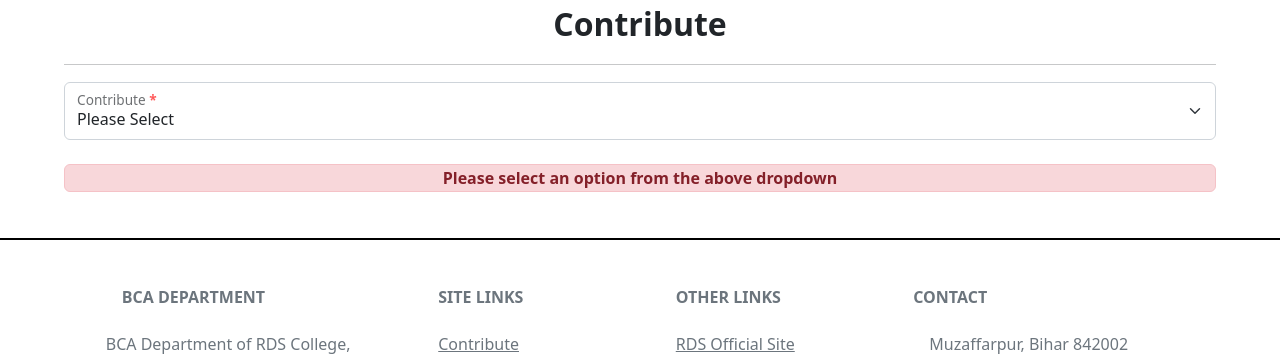
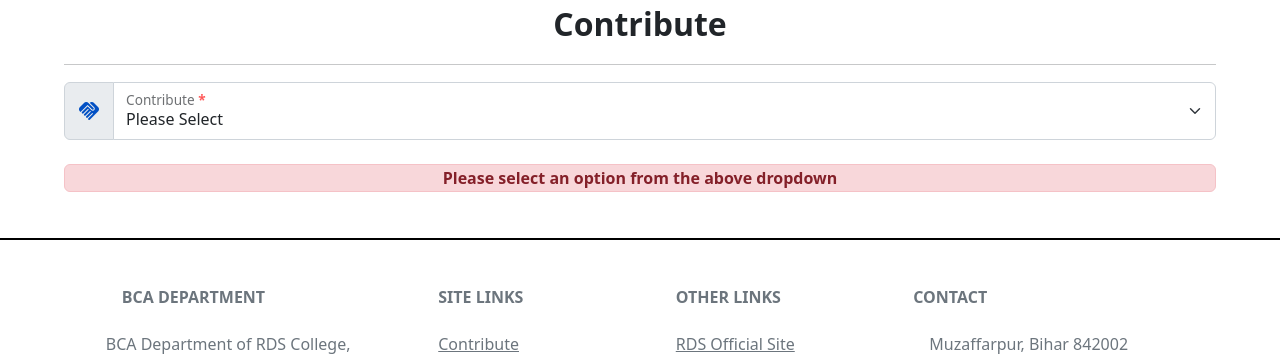
Before and after one commit to surajgirioffl/RDS-BCA-Department, a Flask app: page /contribute in a window 1280 px wide. Shown: the part 176-534 px from the top of the page. Run offline with Flask 2, Linux system fonts and the light colour scheme; some libraries are stand-ins or nearby versions.

Commit message:
Add: Add an icon for the contribution dropdown
Add an icon for the contribution dropdown.

Signed-off-by: @surajgirioffl

```diff
--- a/templates/contribute.html
+++ b/templates/contribute.html
@@ -14,12 +14,17 @@
 
         <!--Form starts-->
         <form>
-            <div class="form-floating mb-4">
-                <select class="form-select" id="floatingSelect2" aria-label="Floating label select example" required name="contribution">
-                    <option selected value="">Please Select</option>
-                    <option value="previous-year-questions">Upload Previous Year Question</option>
-                </select>
-                <label for="floatingSelect" class="mandatory">Contribute</label>
+            <div class="input-group mb-4">
+                <span class="input-group-text">
+                    <i class="material-icons icons">handshake</i>
+                </span>
+                <div class="form-floating">
+                    <select class="form-select" id="floatingSelect2" aria-label="Floating label select example" required name="contribution">
+                        <option selected value="">Please Select</option>
+                        <option value="previous-year-questions">Upload Previous Year Question</option>
+                    </select>
+                    <label for="floatingSelect" class="mandatory">Contribute</label>
+                </div>
             </div>
 
             <div id="response-text-container">
```
